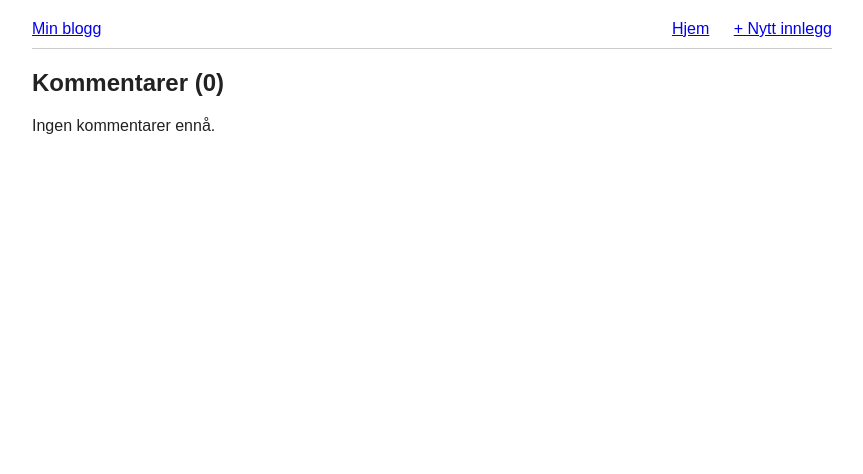
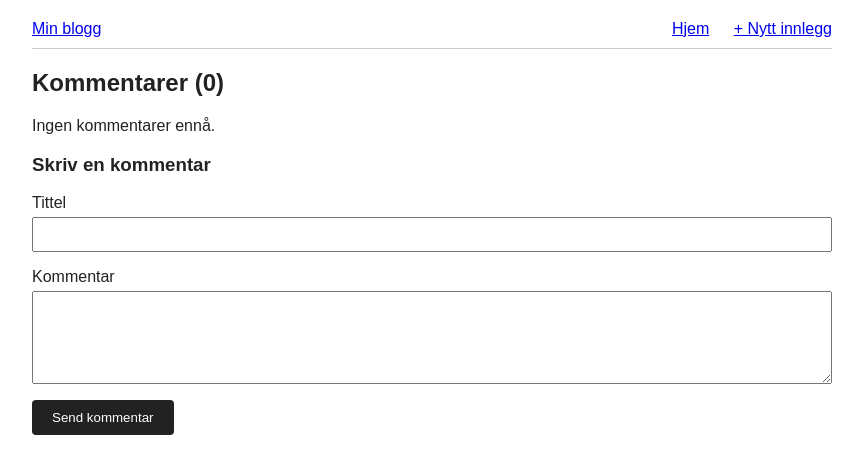
Before and after one commit to Majagrorud/Pro1002-Blogg, a Flask app: template templates/innlegg.html in a window 1280 px wide. Shown: the top 474 px of the page, without its empty margins (208-1071 px from the left). Run offline with Flask 3, Linux system fonts and the light colour scheme; the template is opened without the code that fills it, so the values that code supplies are empty.

Commit message:
Legg til skjema for å lagre kommentarer

```diff
--- a/app.py
+++ b/app.py
@@ -1,4 +1,4 @@
-from flask import Flask, render_template, abort
+from flask import Flask, render_template, abort, request, redirect, url_for
 import db
 
 app = Flask(__name__)
@@ -36,3 +36,12 @@ def vis_tag(tag_navn):
     for et_innlegg in innlegg:
         tagger[et_innlegg["id"]] = db.hent_tagger(et_innlegg["id"])
     return render_template("tag.html", tag_navn=tag_navn, innlegg=innlegg, tagger=tagger)
+
+@app.route("/innlegg/<int:innlegg_id>/kommentar", methods=["POST"])
+def ny_kommentar(innlegg_id):
+    if db.hent_innlegg(innlegg_id) is None:
+        abort(404)
+    tittel = request.form["tittel"]
+    tekst = request.form["tekst"]
+    db.lagre_kommentar(innlegg_id, tittel, tekst)
+    return redirect(url_for("vis_innlegg", innlegg_id=innlegg_id))
--- a/db.py
+++ b/db.py
@@ -1,4 +1,5 @@
 import sqlite3
+from datetime import date
 
 DATABASE = "blogg.db"
 
@@ -61,3 +62,13 @@ def hent_innlegg_med_tag(tag_navn):
     ).fetchall()
     con.close()
     return innlegg
+
+def lagre_kommentar(innlegg_id, tittel, tekst):
+    dato = date.today().isoformat()
+    con = hent_tilkobling()
+    con.execute(
+        "INSERT INTO kommentarer (innlegg_id, tittel, dato, tekst) VALUES (?, ?, ?, ?)",
+        (innlegg_id, tittel, dato, tekst),
+    )
+    con.commit()
+    con.close()
--- a/static/style.css
+++ b/static/style.css
@@ -35,3 +35,19 @@ nav a {
 .innleggstekst {
     white-space: pre-line;
 }
+
+input, textarea {
+    display: block;
+    width: 100%;
+    padding: 8px;
+    box-sizing: border-box;
+    margin-top: 5px;
+}
+
+button {
+    background-color: #222;
+    color: white;
+    border: none;
+    padding: 10px 20px;
+    border-radius: 4px;
+}
--- a/templates/innlegg.html
+++ b/templates/innlegg.html
@@ -27,5 +27,18 @@
         {% else %}
             <p>Ingen kommentarer ennå.</p>
         {% endfor %}
+
+                <h3>Skriv en kommentar</h3>
+        <form method="post" action="{{ url_for('ny_kommentar', innlegg_id=innlegg['id']) }}">
+            <p>
+                <label for="tittel">Tittel</label>
+                <input type="text" id="tittel" name="tittel">
+            </p>
+            <p>
+                <label for="tekst">Kommentar</label>
+                <textarea id="tekst" name="tekst" rows="5"></textarea>
+            </p>
+            <button type="submit">Send kommentar</button>
+        </form>
     </section>
 {% endblock %}
```
